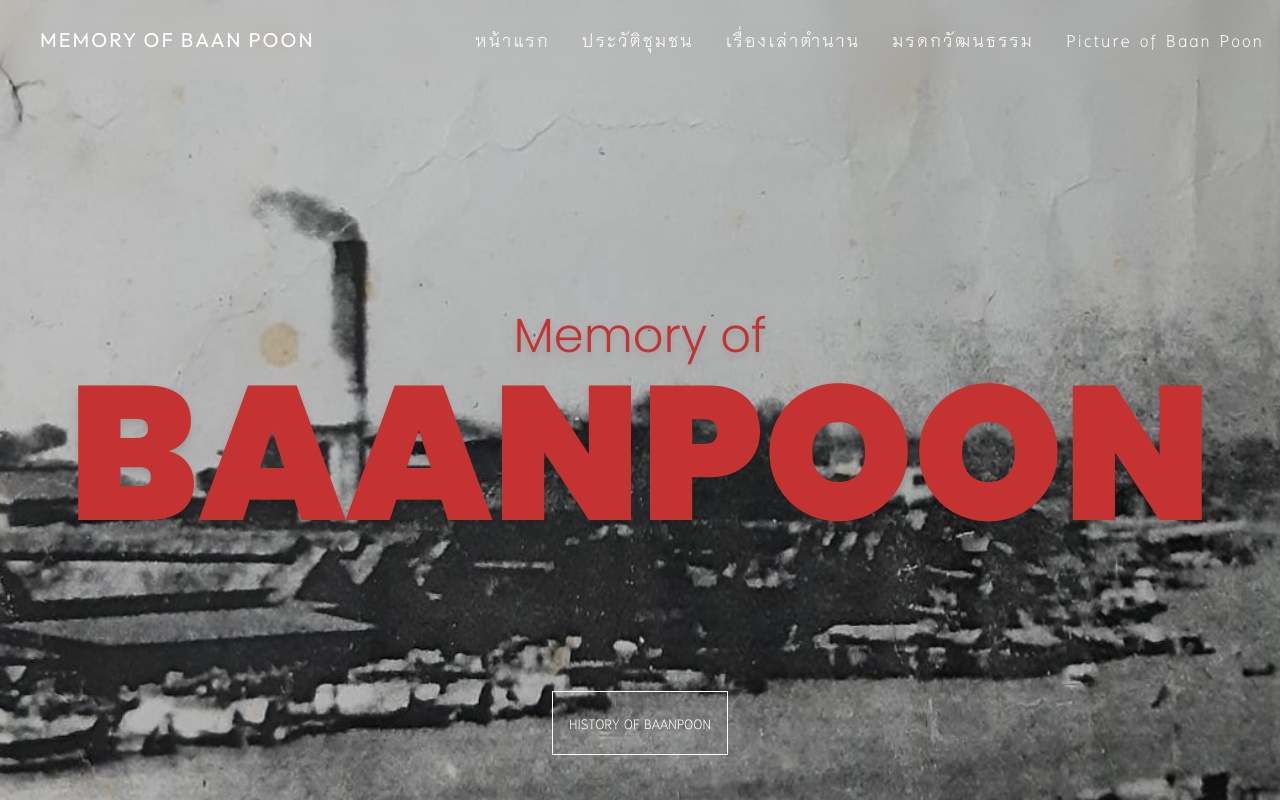
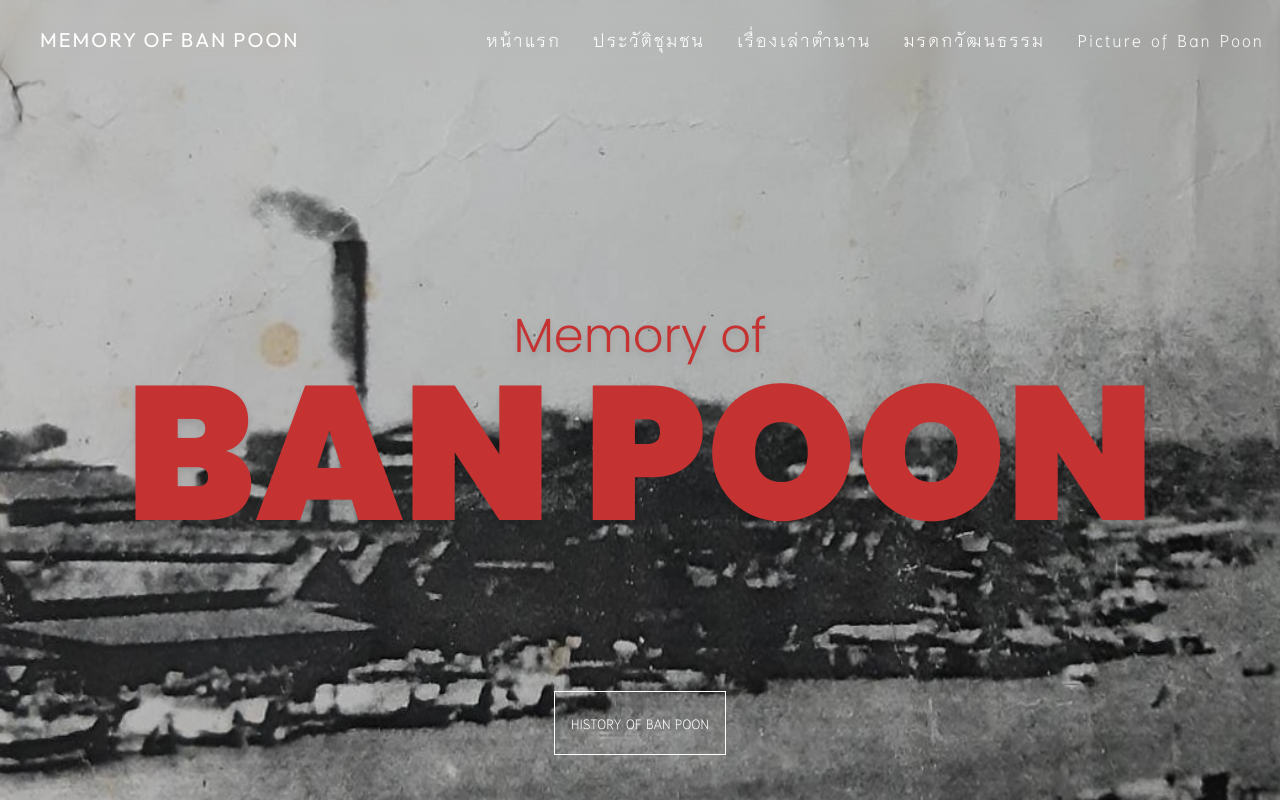
Before and after one commit to Ball15124/memoryOfBaanPoon, a Next.js app: page / in a window 1280 px wide. Shown: the top 800 px of the page. Built offline with nearby package versions, Linux system fonts and the light colour scheme.

Commit message:
Added Video Animation

```diff
--- a/app/components/navigation/footer.tsx
+++ b/app/components/navigation/footer.tsx
@@ -51,7 +51,7 @@ const Footer = () => {
           <h1
             className={`text-white text-[10px] md:text-[20px] tracking-[5px] leading-none ${outfit.className}`}
           >
-            MEMORY OF<p className="leading-none">BAAN POON</p>
+            MEMORY OF<p className="leading-none">BAN POON</p>
           </h1>
           <div className="hidden lg:block h-52 w-[1px] bg-white ml-8" />
         </div>
@@ -105,7 +105,7 @@ const Footer = () => {
                 } hover:text-gray-500 p-1 lg:p-4 transition-colors duration-300 hover:bg-white tracking-widest h-full`}
                 onClick={() => handleNavigation("gallery")}
               >
-                Picture of Baan Poon
+                Picture of Ban Poon
               </button>
             </li>
           </ul>
--- a/app/components/navigation/navbar.tsx
+++ b/app/components/navigation/navbar.tsx
@@ -139,7 +139,7 @@ const Navbar = ({ monotonClass }: { monotonClass: string }) => {
               : "block"
           }`}
         >
-          MEMORY OF BAAN POON
+          MEMORY OF BAN POON
         </h1>
 
         <div className="flex items-center h-full">
@@ -210,7 +210,7 @@ const Navbar = ({ monotonClass }: { monotonClass: string }) => {
                 } hover:text-gray-500 p-4   transition-colors duration-300 hover:bg-white tracking-widest h-full`}
                 onClick={() => handleNavigation("gallery")}
               >
-                Picture of Baan Poon
+                Picture of Ban Poon
               </button>
             </li>
           </ul>
@@ -339,7 +339,7 @@ const Navbar = ({ monotonClass }: { monotonClass: string }) => {
                 toggleSidebar();
               }}
             >
-              Picture of Baan Poon
+              Picture of Ban Poon
             </button>
           </li>
         </ul>
--- a/app/history/page.tsx
+++ b/app/history/page.tsx
@@ -292,7 +292,7 @@ export default function History() {
           </div>
         </div>
       </div>
-      <div className="flex flex-col lg:flex-row w-full items-center lg:items-stretch bg-[#c53232] px-10 lg:px-40 pb-40 justify-center">
+      <div className="flex flex-col lg:flex-row w-full items-center lg:items-stretch bg-[#c53232] px-10 lg:px-40 pb-5 justify-center">
         <Image
           src="/assests/images/ประวัติชุมชน.jpg"
           alt="Community History 1"
@@ -309,6 +309,22 @@ export default function History() {
           sizes="(max-width: 768px) 100vw, 33vw"
           className="shadow-2xl shadow-black"
         />
+      </div>
+
+      {/* <div className=" px-10 lg:px-40 pb-40 justify-center bg-[#c53232]">
+        <video width="320" height="240" controls preload="auto" playsInline>
+          <source src="/assests/videos/อนิเมชั่นบ้านปูน.mp4" type="video/mp4" />
+          Your browser does not support the video tag.
+        </video>
+      </div> */}
+      <div className="px-10 lg:px-40 pb-40 bg-[#c53232] justify-items-center">
+        <video width="0" controls playsInline className="shadow-2xl shadow-black w-[768px] lg:w-[1300px]">
+          <source
+            src="/assests/videos/อนิเมชั่นบ้านปูนFIXED.mp4"
+            type="video/mp4"
+          />
+          Your browser does not support the video tag.
+        </video>
       </div>
 
       <div className="flex flex-col w-full px-10 lg:px-40 py-10">
@@ -370,7 +386,7 @@ export default function History() {
               width="0"
               height="0"
               sizes="100vw"
-              className="w-full lg:w-1/3 h-[400px]"
+              className="w-full lg:w-1/3 h-[400px] object-contain"
             />
             <Image
               src="/assests/images/อาชีพในอดีต2.JPG"
@@ -378,7 +394,7 @@ export default function History() {
               width="0"
               height="0"
               sizes="100vw"
-              className="w-full lg:w-1/3 h-[400px]"
+              className="w-full lg:w-1/3 h-[400px] object-contain"
             />
             <Image
               src="/assests/images/อาชีพในอดีต3.PNG"
@@ -386,7 +402,7 @@ export default function History() {
               width="0"
               height="0"
               sizes="100vw"
-              className="w-full lg:w-1/3 h-[400px]"
+              className="w-full lg:w-1/3 h-[400px] object-contain"
             />
           </div>
           <p className="text-center text-white mt-2">
@@ -490,7 +506,9 @@ export default function History() {
               {infoOpen && (
                 <InfoWindow onCloseClick={handleMarkerClick}>
                   <div className="w-full min-w-[200px]">
-                    <h1 className="absolute top-[14%] font-bold text-[14px]">Bang Yi Khan</h1>
+                    <h1 className="absolute top-[14%] font-bold text-[14px]">
+                      Bang Yi Khan
+                    </h1>
                     <p>
                       Bang Phlat District
                       <br />
--- a/app/layout.tsx
+++ b/app/layout.tsx
@@ -9,7 +9,7 @@ const notoSansThai = Noto_Sans_Thai({ subsets: ["thai", "latin"] });
 const monoton = Monoton({ subsets: ["latin"], weight: "400" }); // Add Monoton
 const poppins = Poppins({ subsets: ["latin"], weight: "400" });
 export const metadata: Metadata = {
-  title: "Memory of Baan Poon",
+  title: "Memory of Ban Poon | ความทรงจำของบ้านปูน",
   description: "Generated by create next app",
 };
 
--- a/app/page.tsx
+++ b/app/page.tsx
@@ -133,7 +133,7 @@ export default function Home() {
           <h1
             className={`${poppins.className} mt-[-30px] md:mt-[-40px] lg:mt-[-60px] text-[50px] sm:text-[70px] font-extrabold md:text-[90px] lg:text-[110px] xl:text-[190px] text-[#C53232] drop-shadow-lg animate-fade-in text-center`}
           >
-            BAANPOON
+            BAN POON
           </h1>
           {/* <button
             onClick={() => router.push("/history")}
@@ -147,7 +147,7 @@ export default function Home() {
               isScrolled ? "opacity-0 pointer-events-none" : "opacity-100"
             }`}
           >
-            HISTORY OF BAANPOON
+            HISTORY OF BAN POON
           </button>
         </div>
         {/* <button
@@ -642,7 +642,7 @@ export default function Home() {
             className={`${poppins.className} text-center text-white text-[20px] md:text-[40px] lg:text-[50px] font-bold`}
             id="gallery"
           >
-            THE PICTURE OF BAANPOON
+            THE PICTURE OF BAN POON
             {/* <p className="mt-[-30px] md:mt-[-50px] lg:mt-[-80px]">PERSONS</p> */}
           </section>
           <div className="grid grid-cols-1 lg:grid-cols-2 gap-20 mt-10">
```
Also changed, not shown: 1 other file (tests, documents, lock files or other folders).
